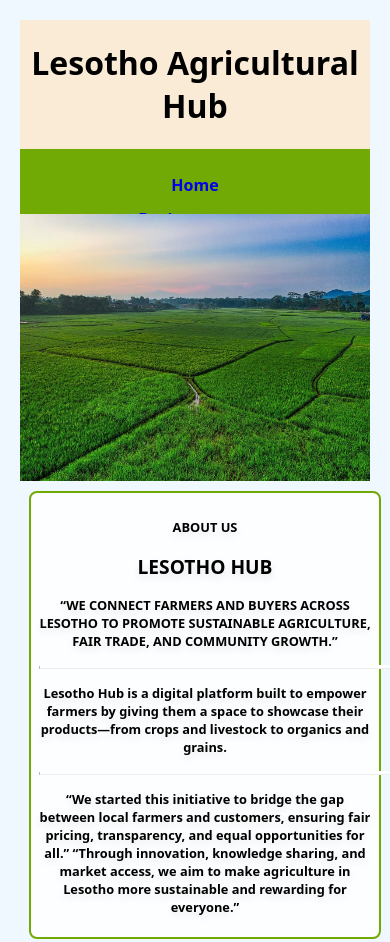
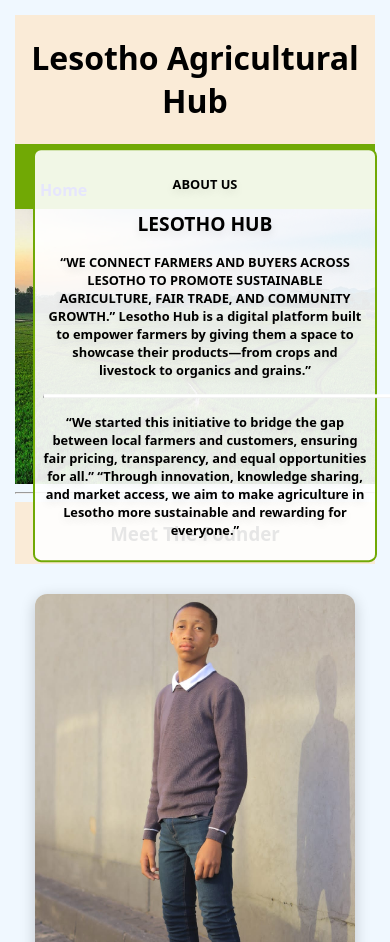
Before and after one commit to zenith367/ls-hub, a plain HTML site: page about us.html in a window 390 px wide. Shown: the top 942 px of the page. Drawn offline with Linux system fonts and the light colour scheme.

Commit message:
Update about us.html

```diff
--- a/about us.html
+++ b/about us.html
@@ -1,106 +1,108 @@
 <!DOCTYPE html>
 <html>
     <head>
-    <title>Lesotho Hub</title>
+        <title> Lesotho Hub</title>
         <style type="text/css">
-        html, body {
+            html, body{
                 height: 100%;
                 margin: 0;
                 padding: 10px;
-            background-color: aliceblue;
-            font-family: system-ui, -apple-system, BlinkMacSystemFont, 'Segoe UI', Roboto, Oxygen, Ubuntu, Cantarell, 'Open Sans', 'Helvetica Neue', sans-serif;
+            }
+            body{
+                background-color:aliceblue;
                 display: flex;
                 flex-direction: column;
+
             }
-
-        .wrapper {
-            background-color: #71A905;
+            .wrapper{
+                border: 5px;
+                background-color:#71A905;
                 padding: 25px;
                 height: 15px;
             }
-
-        .ali {
+            .ali{
                display: flex;
                justify-content: space-around;
-            gap: 40px;
-            margin-left: 450px;
-            margin-top: 0;
+               gap:40px;
+               margin: 0;
                padding: 0;
                font-weight: bold;
+               font-family: system-ui, -apple-system, BlinkMacSystemFont, 'Segoe UI', Roboto, Oxygen, Ubuntu, Cantarell, 'Open Sans', 'Helvetica Neue', sans-serif;
+               margin-left: 450px;
+
                list-style: none;
             }
-
-        .ali a {
+            .ali a{
                 text-decoration: none;
             }
+            .ali li{
+                cursor: pointer;
+                text-decoration: none;
+            }
+            .ali li:hover{
+                 text-decoration: none;
 
-        .ali li {
-            cursor: pointer;
             }
-
-        .head {
+            .head{
                 text-align: center;
+                border: #71A905;
                 background-color: antiquewhite;
+                font-family: system-ui, -apple-system, BlinkMacSystemFont, 'Segoe UI', Roboto, Oxygen, Ubuntu, Cantarell, 'Open Sans', 'Helvetica Neue', sans-serif;
             }
-
-        .img {
+            .img{
                 margin-top: -46px;
                 margin-left: -25px;
             }
-
-        .farm {
+            .farm{
                 position: relative;
+                display: inline-block;
+            }
+            .farm img{
                 display: block;
-            width: 100%;
+                width: 1311px;
             }
-
-        .farm img {
-            display: block;
-            width: 100%;
-            max-width: 100%;
-            height: auto;
-        }
-
-        .text-overlay {
-            position: absolute;
+            .text-overlay{
+                position:absolute;
                 top: 50%;
-            left: 50%;
+                left:50%;
                 transform: translate(-50%, -50%);
                 color: white;
                 font-size: 2rem;
                 font-weight: bold;
-            text-align: center;
+                font-family: system-ui, -apple-system, BlinkMacSystemFont, 'Segoe UI', Roboto, Oxygen, Ubuntu, Cantarell, 'Open Sans', 'Helvetica Neue', sans-serif;
             }
-
-        .line {
+            .line{
                 border-top: 3px solid white;
               width: 600px;
               margin: 15px auto;
             }
-
-        .center {
+            .center{
                 text-align: center;
+                font-family:system-ui, -apple-system, BlinkMacSystemFont, 'Segoe UI', Roboto, Oxygen, Ubuntu, Cantarell, 'Open Sans', 'Helvetica Neue', sans-serif;
                 margin-left: -35px;
                 border-radius: 8px;
                 border: 2px solid #71A905;
                 background-color: rgba(255, 255, 255, 0.9);
-            text-shadow: 0 4px 8px rgba(0,0,0,0.1);
-            color: black;
+                text-shadow:  0 4px 8px rgba(0,0,0,0.1);
+                color:black;
                 font-size: 85%;
                 padding: 6px;
-            transition: all 0.3s ease-in-out;
             }
+            .center:hover{
+                transform: scale(1.05) translateY(-10px);
 
-        .center:hover {
-            transform: scale(1.05) translateY(-10px);
+
             }
-
-        .founder {
+            .center{
+                transition: all 0.3s  ease-in-out;
+            }
+            .founder{
                 text-align: center;
                 font-weight: bolder;
-            background-color: antiquewhite;
+                font-family: system-ui, -apple-system, BlinkMacSystemFont, 'Segoe UI', Roboto, Oxygen, Ubuntu, Cantarell, 'Open Sans', 'Helvetica Neue', sans-serif;
+                border:7px lightblue;
+                background-color:antiquewhite;
             }
-
             .words {
                      text-align: center;
                      padding: 30px 20px;
@@ -112,8 +114,8 @@
                     margin: 0 auto 20px;
                     border-radius: 12px;
                     box-shadow: 0 4px 15px rgba(0,0,0,0.2);
+
 }
-
 .thakholi {
     display: inline-block;
     transition: all 0.3s ease-in-out;
@@ -125,67 +127,49 @@
     border-radius: 12px;
 }
 
+
             .words p {
                     max-width: 700px;
                     margin: 0 auto;
                     line-height: 1.6;
                     font-size: 1.1rem;
                     color: #333;
+                    font-family: system-ui, -apple-system, BlinkMacSystemFont, 'Segoe UI', Roboto, Oxygen, Ubuntu, Cantarell, 'Open Sans', 'Helvetica Neue', sans-serif;
+
+}
+@media screen and (max-width: 600px) {
+    body {
+        padding: 5px;
     }
 
-        .footer {
-            display: flex;
-            margin-top: auto;
-            background-color: #71A905;
-            color: black;
-            justify-content: space-around;
-            padding: 15px;
-            position: relative;
-            bottom: 0;
-            width: 97.8%;
+    .ali {
+        flex-direction: column;       /* stack nav items */
+        gap: 15px;
+        margin: 10px 0;
+        padding: 0;
     }
 
-        /* ================================
-           MOBILE STYLES
-        ================================ */
-        @media screen and (max-width: 768px) {
-
-            .ali {
-                flex-direction: column;
-                gap: 12px;
-                text-align: center;
-                margin-left: 0;
-            }
-
-            .ali a {
-                font-size: 16px;
-            }
-
-            .img {
-                margin: 10px auto !important;
-                display: block;
-                width: 100px;
+    .farm img {
+        width: 100%;
         height: auto;
     }
 
     .text-overlay {
-                position: static !important;
-                transform: none !important;
-                width: 95% !important;
-                margin: 10px auto;
         font-size: 1rem;
+        text-align: center;
+        width: 90%;
     }
 
     .center {
+        margin-left: 0;
         width: 100%;
-                margin-left: 0 !important;
         font-size: 80%;
         padding: 8px;
     }
 
     .words img {
-                width: 100% !important;
-                height: auto !important;
+        width: 100%;
+        height: auto;
     }
 
     .words p {
@@ -198,58 +182,89 @@
         text-align: center;
         gap: 10px;
     }
+
+
+}
+
+
+
+            .footer {
+                   display: flex;
+                   margin-top: auto;
+                   background-color:#71A905;
+                   color: black;
+                   justify-content: space-around;
+                    padding: 15px;
+                    position: relative;
+                    bottom: 0;
+                   width: 97.8%;
+                   margin: 0;
+                   font-family: system-ui, -apple-system, BlinkMacSystemFont, 'Segoe UI', Roboto, Oxygen, Ubuntu, Cantarell, 'Open Sans', 'Helvetica Neue', sans-serif;
                 }
         </style>
     </head>
 
     <body>
         <div class="head"><h1>Lesotho Agricultural Hub</h1></div>
+        <div class="wrapper">
 
-    <div class="wrapper">
             <ul class="ali">
                 <li><a href="Farming Website.html">Home</a></li>
                 <li><a href="Business page.html">Business page</a></li>
-            <li><a href="about us.html">About us</a></li>
-            <li><a href="contact us.html">Contact us</a></li>
+                <li><a href="about us.html">about us</a></li>
+                <li><a href="contact us.html">contact us</a></li>
                 <li><a href="Tips.html">Tips</a></li>
             </ul>
-        <div class="img"><img src="logo.jpg" alt="Logo" height="65px"></div>
+            <div class="img"><img src="logo.jpg" height="65px"></div>
+
+
         </div>
+        <div class="farm">
+            <img src="Wide.jpg" alt="" width="1351px">
+            <div class="text-overlay">
 
-    <div class="farm">
-        <img src="wide.jpg" alt="Lesotho Farm">
-        <div class="text-overlay">
              <div class="center">
                 <h4>ABOUT US</h4>
                 <h2>LESOTHO HUB</h2>
                 <p>
                     “WE CONNECT FARMERS AND BUYERS ACROSS LESOTHO TO PROMOTE SUSTAINABLE AGRICULTURE, FAIR TRADE, AND COMMUNITY GROWTH.”
+
+                     Lesotho Hub is a digital platform built to empower farmers by giving them a space to showcase their products—from crops and livestock to organics and grains.”
+
                      <hr class="line">
-                    Lesotho Hub is a digital platform built to empower farmers by giving them a space to showcase their products—from crops and livestock to organics and grains.
-                    <hr class="line">
+
                     “We started this initiative to bridge the gap between local farmers and customers, ensuring fair pricing, transparency, and equal opportunities for all.”
                      “Through innovation, knowledge sharing, and market access, we aim to make agriculture in Lesotho more sustainable and rewarding for everyone.”
                    </p>
             </div>
+
             </div>
+
+           <hr>
+
         </div>
 
             <div class="founder"><h3>Meet The Founder</h3></div>
             <div class="words">
-        <div class="thakholi"><img src="founder.jpg" alt="Founder"></div>
+                <div class="thakholi"><img src="founder.jpg" alt="" height="550px" ></div>
                 <p>
-            “I’m Rorisang Thakholi, the founder and CEO of Lesotho Hub. I started this platform with a vision to empower farmers and entrepreneurs, creating a space where communities can connect and new opportunities can grow. I believe growth comes from sharing knowledge, supporting one another, and daring to dream bigger. Through Lesotho Hub, I aim to build a bridge where innovation meets tradition, and every small step forward shapes a stronger future.”
+                    “I’m Rorisang Thakholi, the founder and CEO of Lesotho Hub. I started this platform with a vision to empower farmers and entrepreneurs, creating a space where communities can connect and new opportunities can grow. I believe growth comes from sharing knowledge, supporting one another, and daring to dream bigger. Through Lesotho Hub, I aim to build a bridge where innovation meets tradition, and every small step forward shapes a stronger future.
                 </p>
             </div>
 
+
+
+
         <footer>
             <ul class="footer">
-            <li><b>Legal links</b><br>Disclaimer</li>
-            <li><b>Forums</b><br><a href="https://www.accessagriculture.org/">Access Agriculture</a></li>
-            <li><b>Email</b><br><a href="mailto:rorisangthakholi8@gmail.com">lesothohub</a></li>
-            <li><b>Our profile</b><br><a href="about us.html">About us</a></li>
-            <li><b>Copyright@2025</b><br>Crafted by Silence.org</li>
+                <li><b>legal links</b><br>Disclamer</li>
+                <li><b>Forums</b> <br><a href="https://www.accessagriculture.org/">accessagriculture</a></li>
+                <li><b>Email</b><br><a href="rorisangthakholi8@gmail.com">lesothohub</a></li>
+                <li><b>Our profile</b><br><a href="about us">about us</a></li>
+                <li><b>Copyright@2025</b><br>crafted by silence.org</li>
             </ul>
         </footer>
     </body>
+
+
 </html>
```
Lines whose indentation alone changed are shown as unchanged.
